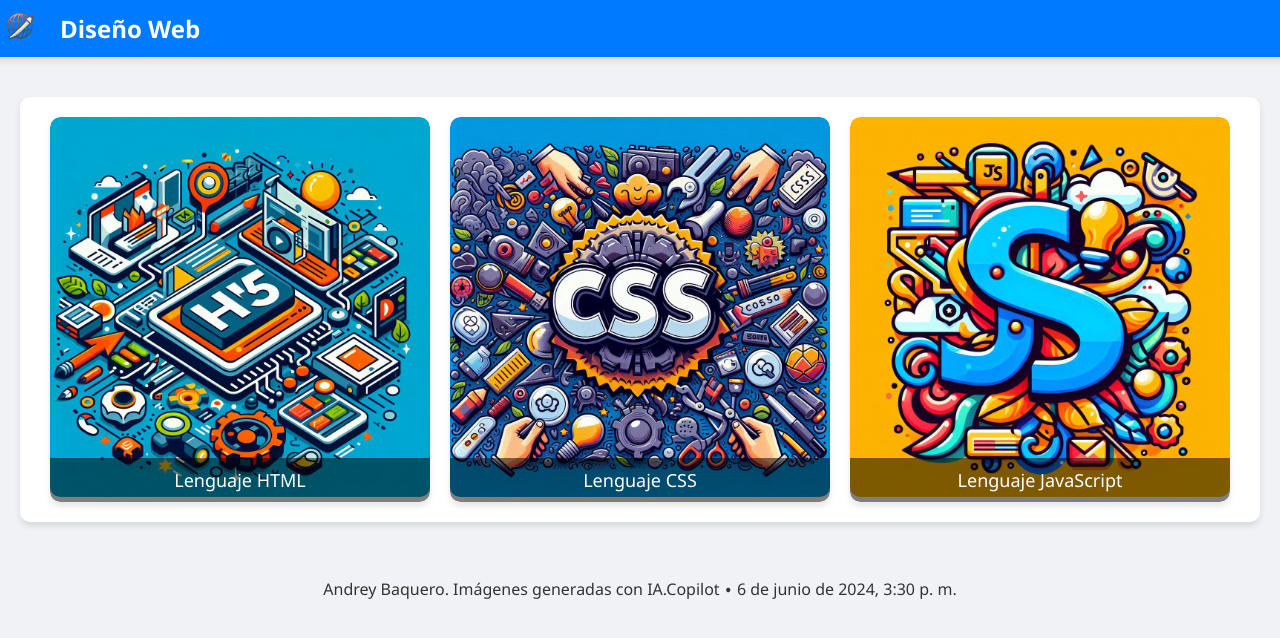
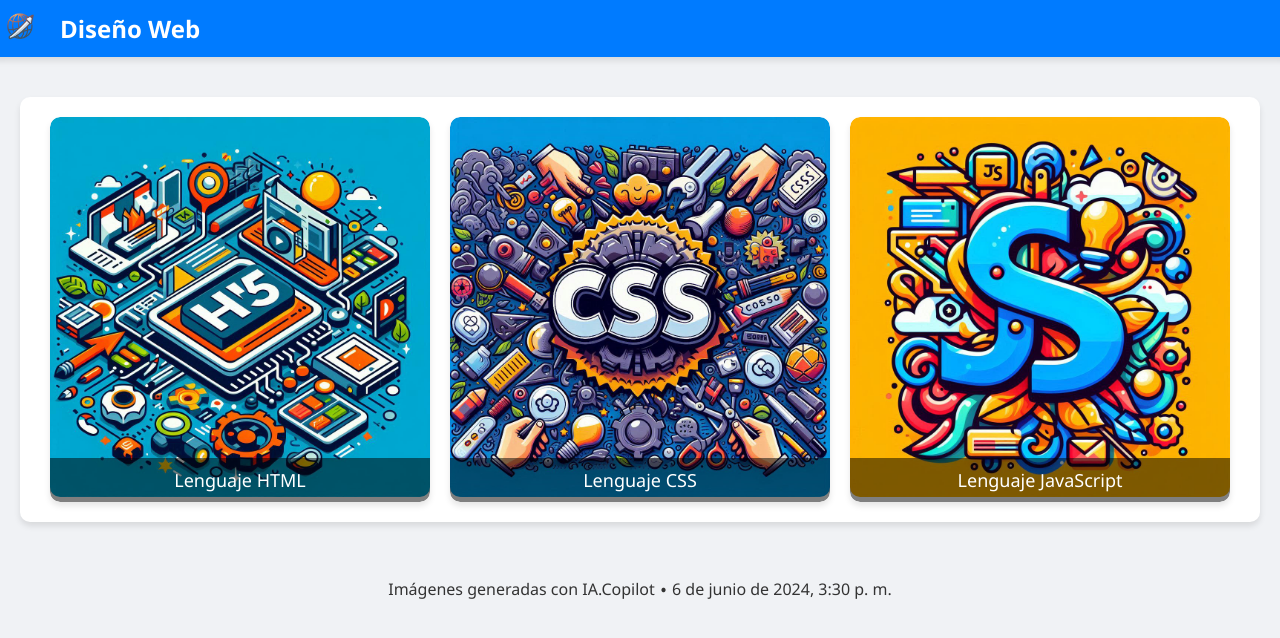
Before and after one commit to Andreybl29/brasiliaclases, a plain HTML site: page index.html in a window 1280 px wide. Drawn offline with Linux system fonts and the light colour scheme.

Commit message:
Add files via upload

```diff
--- a/index.html
+++ b/index.html
@@ -34,8 +34,9 @@
         </div>
     </section>
     <script src="script.js"></script>
+
     <footer>
-        <p>Andrey Baquero. Imágenes generadas con IA.Copilot ∙ 6 de junio de 2024, 3:30 p. m.</p>
+        <p>Imágenes generadas con IA.Copilot ∙ 6 de junio de 2024, 3:30 p. m.</p>
     </footer>
 </body>
 </html>
```
